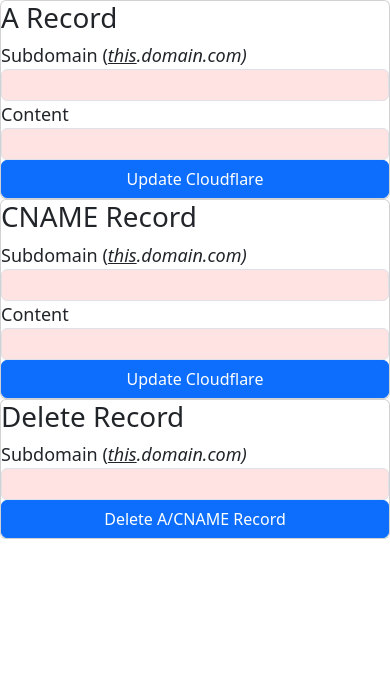
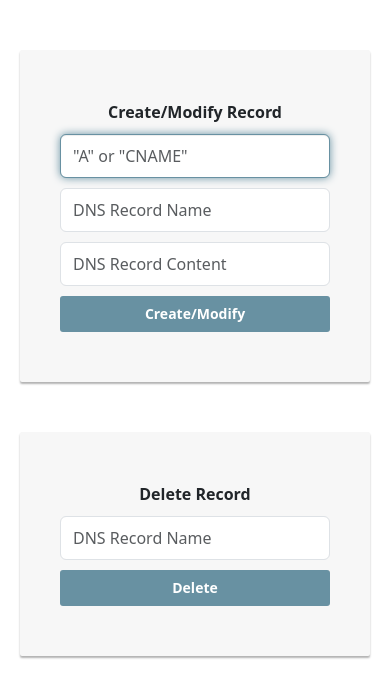
Before and after one commit to BlossomDNS/register, a Flask app: page /control in a window 390 px wide. Shown: the top 698 px of the page. Run offline with Flask 3, Linux system fonts and the light colour scheme; the visitor is signed in with stand-in values (Sample User, id 1); parts of the project's set-up code (start-up, migrations or seed data) failed here and were passed over; some libraries are stand-ins or nearby versions.

Commit message:
updated control.html

```diff
--- a/cloudflare.py
+++ b/cloudflare.py
@@ -30,8 +30,8 @@ class Cloudflare:
         response = requests.get(url, headers=self.headers)
 
         if response.status_code == 200:
-            content = json.loads(response.content)["result"]
-            return [{"type":pull["type"], "name":pull["name"],"content":pull["content"],"proxied":pull["proxied"], "ttl":pull["ttl"]} for pull in content]
+            return json.loads(response.content)["result"]
+            #return [{"type":pull["type"], "name":pull["name"],"content":pull["content"],"proxied":pull["proxied"], "ttl":pull["ttl"]} for pull in content]
         else:
             print("DIDN'T GET DNS RECORDS")
 
--- a/main.py
+++ b/main.py
@@ -27,7 +27,7 @@ def admin():
         return redirect(url_for('login'))
 
     links = [{"title":pull["title"], "url": pull['html_url'], "date": datetime.strptime(pull['created_at'], "%Y-%m-%dT%H:%M:%SZ").strftime("%Y-%m-%d")} for pull in get_pr_date()]
-    dns_content = cloudflare.getDNSrecords()
+    dns_content = [{"type":pull["type"], "name":pull["name"],"content":pull["content"],"proxied":pull["proxied"], "ttl":pull["ttl"]} for pull in cloudflare.getDNSrecords()]
 
     return render_template('admin.html', links = links, n = len(links), dns_content=dns_content, dns_n = len(dns_content), account_id=cloudflare_account_id)
 
@@ -38,7 +38,16 @@ def control():
 
     if request.method == "POST":
         print("CAUGHT")
-        print(request.form())
+        print(request.form)
+
+        data = request.form
+        if data["type"] == "A":
+            cloudflare.insert_A_record(DNS_RECORD_NAME=data["dns_record"], DNS_RECORD_CONTENT=data["dns_content"])
+        elif data["type"] == "CNAME":
+            cloudflare.insert_CNAME_record(DNS_RECORD_NAME=data["dns_record"], DNS_RECORD_CONTENT=data["dns_content"])
+        elif (data["type"] == None) and (data["dns_content"] == None): #delete
+            cloudflare.getDNSrecords
+            print("test")
 
     return render_template("control.html")
 
--- a/templates/control.html
+++ b/templates/control.html
@@ -1,5 +1,5 @@
 <!DOCTYPE html>
-<html data-bs-theme="light" lang="en" style="/*justify-content: center;*//*display: flex;*/">
+<html data-bs-theme="light" lang="en">
 
 <head>
     <meta charset="utf-8">
@@ -7,57 +7,28 @@
     <title>Untitled</title>
     <link rel= "stylesheet" type="text/css" href= "{{ url_for('static',filename='styles/bootstrap/css/bootstrap.min.css') }}">
     <link rel= "stylesheet" type="text/css" href= "{{ url_for('static',filename='styles/bootstrap/js/bootstrap.min.js') }}">
-    <!-- <link rel="stylesheet" href="assets/css/Roboto.css"> -->
-    <link rel= "stylesheet" type="text/css" href= "{{ url_for('static',filename='styles/Roboto.css') }}">
-    <!-- <link rel="stylesheet" href="assets/css/Material-Inputs-style.css"> -->
-    <link rel= "stylesheet" type="text/css" href= "{{ url_for('static',filename='styles/Material-Inputs-style.css') }}">
-    <!--<link rel="stylesheet" href="assets/css/Material-Inputs.css"> -->
-    <link rel= "stylesheet" type="text/css" href= "{{ url_for('static',filename='styles/Material-Inputs.css') }}">
+
+    <link rel= "stylesheet" type="text/css" href= "{{ url_for('static',filename='styles/Google-Style-Login-.css') }}">
 </head>
 
-<body style="/*justify-content: center;*//*display: flex;*/">
-    <div>
-        <div class="row">
-            <div class="col-md-4">
-                <section class="card">
-                    <h1>A Record</h1>
-                    <form, method="POST">
-                        <div class="md-input-group">
-                            <p style="margin-bottom: 0px;font-size: 18px;">Subdomain (<em><span style="text-decoration: underline;">this</span>.domain.com)</em></p><input class="form-control md-input" type="text" style="padding-top: 0px;background: #ffe2e2;" name="name_A">
-                        </div>
-                        <div class="md-input-group">
-                            <p style="margin-bottom: 0px;font-size: 18px;">Content</p><input class="form-control md-input" type="text" style="padding-top: 0px;background: #ffe2e2;" name="content_A">
-                        </div>
-                    </form><button method = "POST", class="btn btn-primary d-block md-btn w-100" type="button">Update Cloudflare</button>
-                </section>
-            </div>
-            <div class="col-md-4">
-                <section class="card">
-                    <h1>CNAME Record</h1>
-                    <form class="form-signin", method="POST">
-                        <div class="md-input-group">
-                            <p style="margin-bottom: 0px;font-size: 18px;">Subdomain (<em><span style="text-decoration: underline;">this</span>.domain.com)</em></p><input class="form-control md-input" type="text" style="padding-top: 0px;background: #ffe2e2;" name="name_CNAME">
-                        </div>
-                        <div class="md-input-group">
-                            <p style="margin-bottom: 0px;font-size: 18px;">Content</p><input class="form-control md-input" type="text" style="padding-top: 0px;background: #ffe2e2;" content="content_CNAME">
-                        </div>
-                    </form><button class="btn btn-primary d-block md-btn w-100" type="submit">Update Cloudflare</button>
-                </section>
-            </div>
-            <div class="col-md-4">
-                <section class="card">
-                    <h1>Delete Record</h1>
-                    <form, method="POST">
-                        <div class="md-input-group">
-                            <p style="margin-bottom: 0px;font-size: 18px;">Subdomain (<em><span style="text-decoration: underline;">this</span>.domain.com)</em></p><input class="form-control md-input" type="text" style="padding-top: 0px;background: #ffe2e2;" name="name_del">
-                        </div>
-                    </form><button class="btn btn-primary d-block md-btn w-100" type="button">Delete A/CNAME Record</button>
-                </section>
-            </div>
-        </div>
+<body>
+    <div class="login-card">
+        <p class="profile-name-card">Create/Modify Record</p>
+        <form class="form-signin", method="POST"><span class="reauth-email"> </span>
+            <input class="form-control" type="text" name="type" required="" placeholder="&quot;A&quot; or &quot;CNAME&quot;" autofocus="">
+            <input class="form-control" type="text" name="dns_record"  required="" placeholder="DNS Record Name" autofocus="">
+            <input class="form-control" type="text" name ="dns_content" required="" placeholder="DNS Record Content">
+            <div class="checkbox"></div><button class="btn btn-primary btn-lg d-block btn-signin w-100" type="submit">Create/Modify</button>
+        </form>
+    </div>
+    <div class="login-card">
+        <p class="profile-name-card">Delete Record</p>
+        <form class="form-signin", method="POST"><span class="reauth-email"> </span>
+            <input class="form-control" type="text" name="dns_record" required="" placeholder="DNS Record Name" autofocus="">
+            <div class="checkbox"></div><button class="btn btn-primary btn-lg d-block btn-signin w-100" type="submit">Delete</button>
+        </form>
     </div>
     <script src="static/styles/bootstrap/js/bootstrap.min.js"></script>
-    <script src="static/js/Material-Inputs-material-input.js"></script>
 </body>
 
 </html>
```
Also changed, not shown: subdomain.json (+1 -7 lines).
